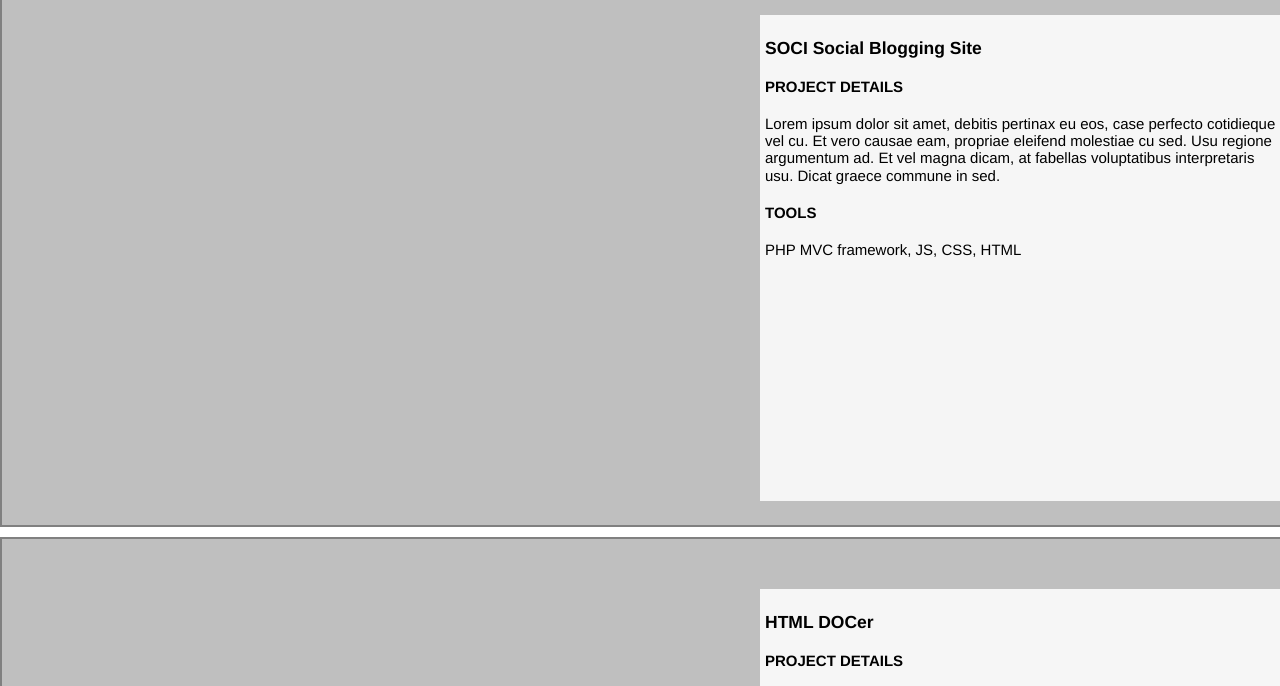
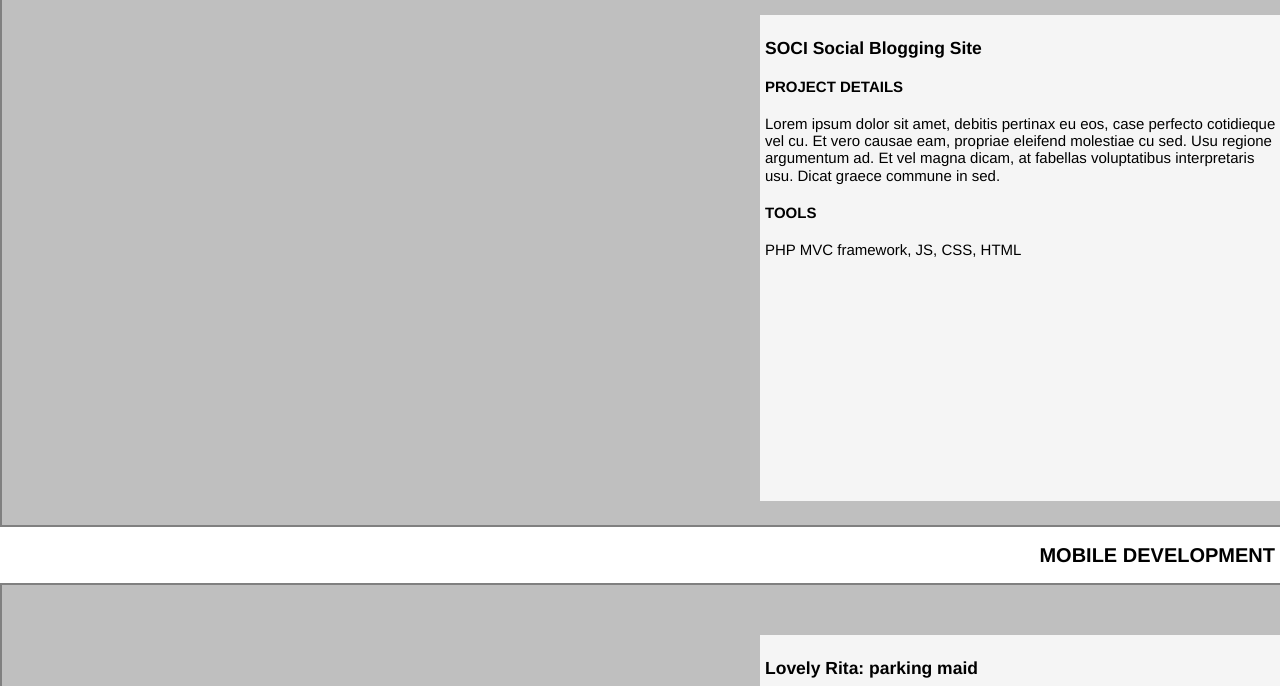
Before and after one commit to tzmanics/finalProject, a plain HTML site: page index.html in a window 1280 px wide. Shown: the part 93-779 px from the top of the page. Drawn offline with nearby package versions, Linux system fonts and the light colour scheme.

Commit message:
+ JS to position section contents

```diff
--- a/css/style.css
+++ b/css/style.css
@@ -23,6 +23,9 @@ nav h1{
 	padding: 0;
 	margin: 0;
 
+}
+nav{
+	z-index: 1000;
 }
 
 h2{
--- a/index.html
+++ b/index.html
@@ -162,5 +162,6 @@
 			<h3><a href="http://tzmanics.com/resume">RESUME</a></h3>
 		</div><!-- #contact -->
 	</footer>
+	<script src="js/script.js"></script>
 </body>
 </html>
--- a/js/script.js
+++ b/js/script.js
@@ -1,9 +1,29 @@
 function init() {
 	// SLIDE SHOW PLANS
-	// change styling so sections fit to screen height
-	// ?? hide overflow so only one section at a time shows
-	// add left and right slideshow nav buttons
-	// add event listener for buttons to move viewable content
+	// var sections = document.getElementsByTagName('section');
+	// for(var i = 0; i < sections.length; i++){
+	// 	var section = sections[i];
+	// 	section.style.height = window.innerHeight;
+	// 	// console.log(window.innerHeight);
+	// };
+
+	// apply position to #webDev.project
+	var webProjects = document.getElementById('webDev').getElementsByClassName('project');
+	for(var i = 0; i < webProjects.length; i++){
+		webProjects[i].style.position = "relative";
+		webProjects[i].style.display = "none";
+	}
+	// display the first element
+	webProjects[0].style.display = "block";
+	// apply position to #mobile.project
+	var mobileProjects = document.getElementById('mobile').getElementsByClassName('project');
+	for(var i = 0; i < mobileProjects.length; i++){
+		mobileProjects[i].style.position = "relative";
+		mobileProjects[i].style.display = "none";
+	}
+	// display the first element
+	mobileProjects[0].style.display = "block";
+
 }
 
 window.onload = init;
```
Also changed, not shown: 1 other file.
